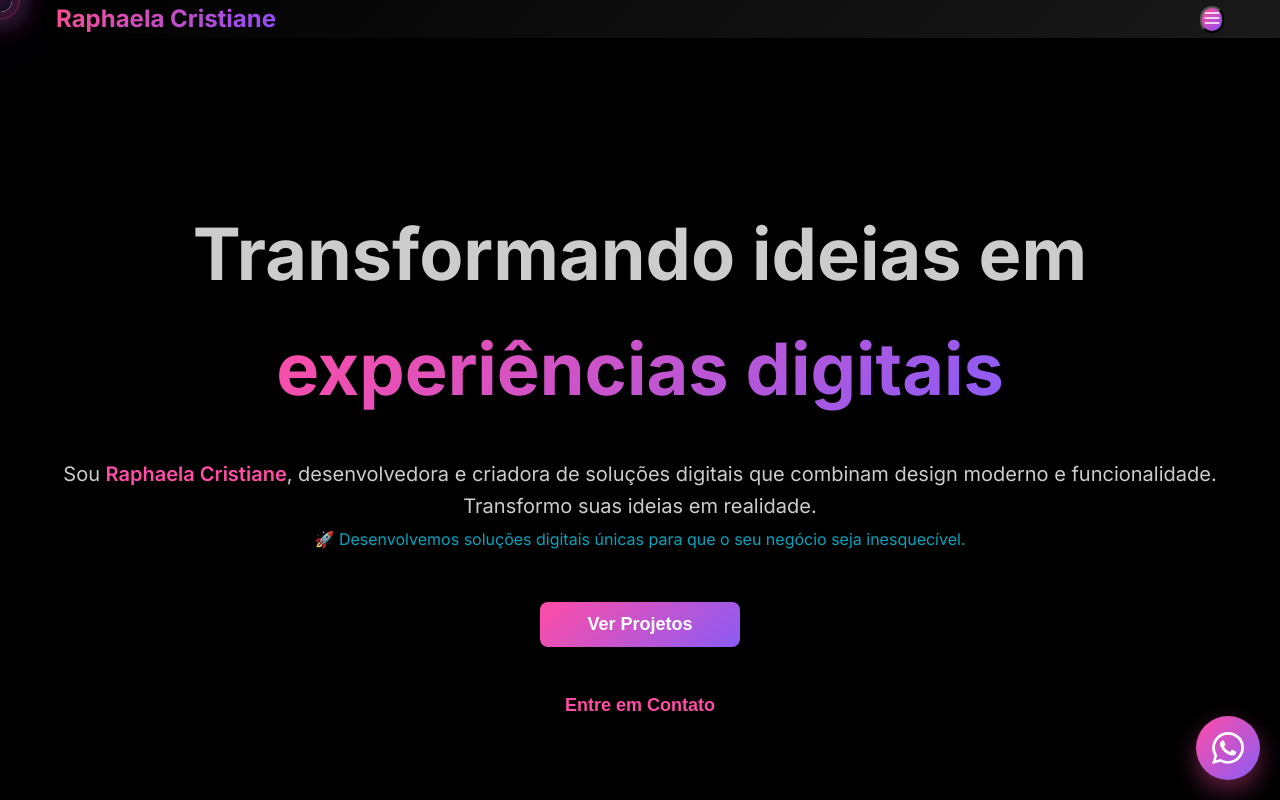
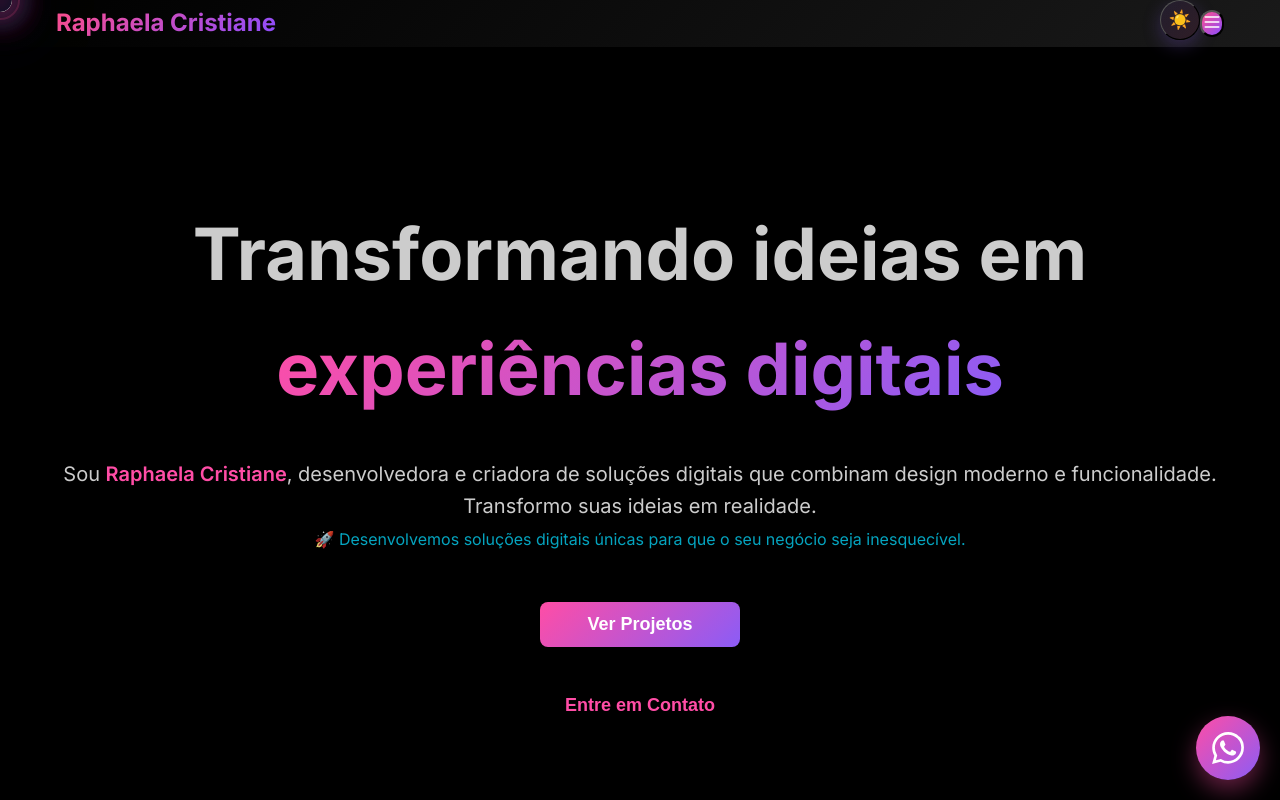
Before and after one commit to Raphaelacristiane667/portfolio-raphaela-cristiane, a Next.js app: page / in a window 1280 px wide. Shown: the top 800 px of the page. Built offline with nearby package versions, Linux system fonts and the light colour scheme.

Commit message:
fix(theme): exibir ThemeToggle em todas as larguras (sem esconder no desktop)

```diff
--- a/src/components/Header.tsx
+++ b/src/components/Header.tsx
@@ -131,7 +131,7 @@ export default function Header() {
             })}
           </nav>
           <div className="flex items-center gap-2">
-            <div className="hidden md:block">
+            <div className="block mr-1">
               <ThemeToggle />
             </div>
             {/* Botão Mobile - Design Simples */}
```
